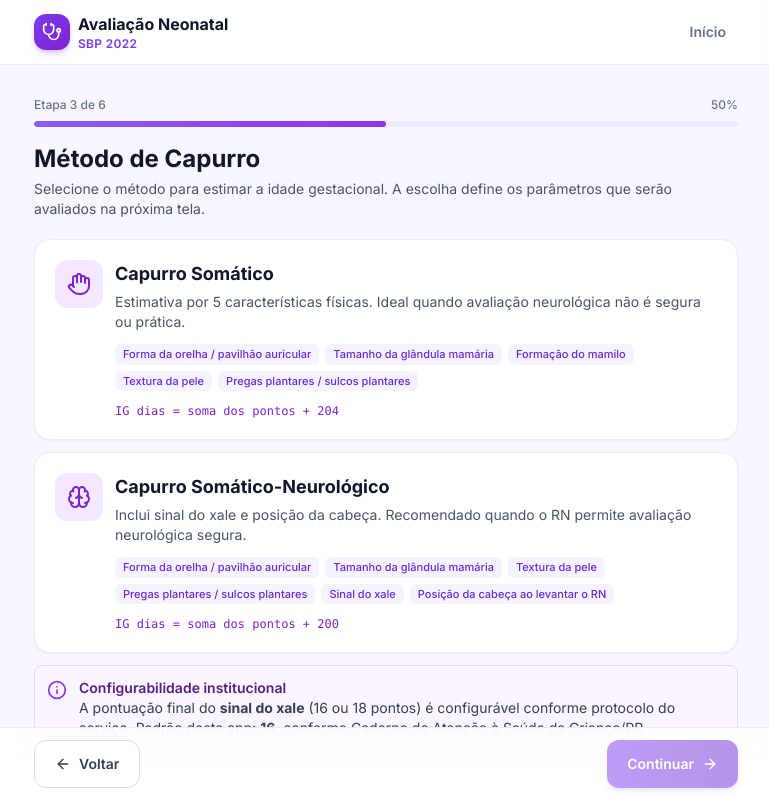
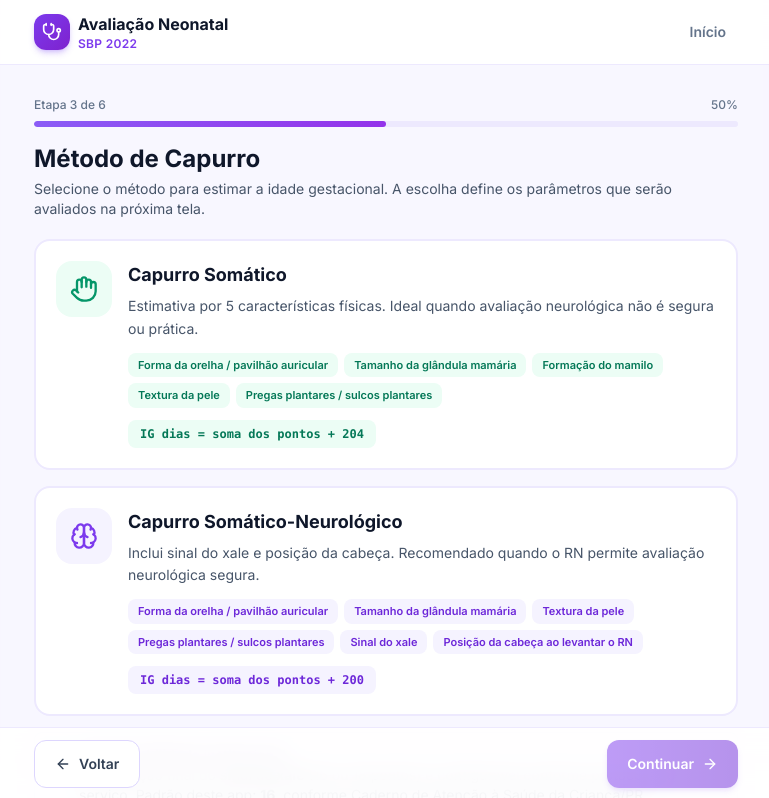
Before and after one commit to renato-RCM/Avaliacao_Neonatal_SBP_2022, a React (Vite) app: page /capurro/metodo in a window 1280 px wide. Shown: the top 798 px of the page, without its empty margins (254-1023 px from the left). Built offline with nearby package versions, Linux system fonts and the light colour scheme.

Commit message:
style: redesign profissional dos cards de selecao — gradientes, icones decorativos, animacoes, nivel diretoria

```diff
--- a/src/components/common/OptionCard.tsx
+++ b/src/components/common/OptionCard.tsx
@@ -1,4 +1,4 @@
-import { Check } from 'lucide-react';
+import { Check, Zap } from 'lucide-react';
 import { resolveAsset } from '@/utils/assets';
 
 interface OptionCardProps {
@@ -30,38 +30,61 @@ export function OptionCard({
     <button
       type="button"
       onClick={onSelect}
-      className={`card-clickable group relative flex flex-col text-left ${
-        selected ? 'card-selected' : ''
+      className={`group relative flex flex-col overflow-hidden rounded-2xl border-2 p-4 text-left transition-all duration-300 ${
+        selected
+          ? 'border-violet-500 bg-gradient-to-br from-violet-50 to-purple-50 shadow-lg shadow-violet-500/20 scale-[1.02]'
+          : 'border-violet-100 bg-white hover:border-violet-300 hover:shadow-md hover:scale-[1.01]'
       }`}
       aria-pressed={selected}
     >
-      <div className="flex items-start justify-between gap-2">
-        <span
-          className={`badge ${
-            selected
-              ? 'bg-clinical-600 text-white'
-              : showAsApgar
-                ? 'bg-violet-50 text-violet-700'
-                : 'bg-violet-100 text-violet-700'
-          }`}
-        >
-          {finalScoreLabel}
-        </span>
-        {selected && (
-          <span className="grid h-6 w-6 place-items-center rounded-full bg-clinical-600 text-white">
-            <Check className="h-4 w-4" aria-hidden />
-          </span>
-        )}
-      </div>
-
-      {url && (
-        <div className="my-3 flex aspect-[3/2] items-center justify-center overflow-hidden rounded-xl bg-violet-50/50">
-          <img src={url} alt={label} loading="lazy" className="max-h-full max-w-full" />
+      {/* Indicador de seleção */}
+      {selected && (
+        <div className="absolute -right-3 -top-3 grid h-8 w-8 place-items-center rounded-full bg-violet-600 text-white shadow-md">
+          <Check className="h-4 w-4" aria-hidden />
         </div>
       )}
 
-      <p className="text-sm font-medium leading-snug text-slate-800">{label}</p>
-      {note && <p className="mt-1 text-xs text-slate-500">{note}</p>}
+      {/* Score badge */}
+      <span
+        className={`inline-flex w-fit items-center gap-1.5 rounded-full px-3 py-1 text-xs font-bold transition-all ${
+          selected
+            ? 'bg-violet-600 text-white shadow-sm'
+            : showAsApgar
+              ? 'bg-rose-50 text-rose-700 group-hover:bg-rose-100'
+              : 'bg-violet-50 text-violet-700 group-hover:bg-violet-100'
+        }`}
+      >
+        {selected && <Zap className="h-3 w-3" />}
+        {finalScoreLabel}
+      </span>
+
+      {/* Imagem */}
+      {url && (
+        <div className={`my-3 flex aspect-[3/2] items-center justify-center overflow-hidden rounded-xl border-2 transition-colors ${
+          selected ? 'border-violet-200 bg-purple-50/50' : 'border-violet-50 bg-violet-50/30'
+        }`}>
+          <img src={url} alt={label} loading="lazy" className="max-h-full max-w-full object-contain transition-transform duration-300 group-hover:scale-105" />
+        </div>
+      )}
+
+      {/* Label */}
+      <p className={`text-sm font-semibold leading-snug transition-colors ${
+        selected ? 'text-violet-900' : 'text-slate-800'
+      }`}>
+        {label}
+      </p>
+
+      {/* Nota */}
+      {note && (
+        <p className={`mt-1 text-xs leading-relaxed ${selected ? 'text-violet-600' : 'text-slate-500'}`}>
+          {note}
+        </p>
+      )}
+
+      {/* Barra inferior indicativa quando selecionado */}
+      {selected && (
+        <div className="absolute bottom-0 left-0 right-0 h-1 bg-gradient-to-r from-violet-500 to-purple-600" />
+      )}
     </button>
   );
 }
--- a/src/pages/CapurroMetodo.tsx
+++ b/src/pages/CapurroMetodo.tsx
@@ -11,7 +11,7 @@ import {
 } from '@/utils/evaluationFlow';
 import { capurroConfig } from '@/data/config';
 import type { CapurroMethod } from '@/types/domain';
-import { Brain, Hand, Check } from 'lucide-react';
+import { Brain, Hand, Check, Sparkles } from 'lucide-react';
 
 function CapurroMetodoPage() {
   const modo = useEvaluationMode();
@@ -30,24 +30,28 @@ function CapurroMetodoPage() {
         nextDisabled={!metodo}
       />
 
-      <div className="space-y-3">
+      <div className="space-y-4">
         <MetodoCard
           metodo="capurro_somatico"
           selected={metodo === 'capurro_somatico'}
           onSelect={() => setMetodo('capurro_somatico')}
-          icon={<Hand className="h-6 w-6" aria-hidden />}
+          icon={<Hand className="h-7 w-7" aria-hidden />}
           itens={['orelha', 'glandula_mamaria', 'mamilo', 'pele', 'pregas_plantares']}
           formula="IG dias = soma dos pontos + 204"
           descricao="Estimativa por 5 características físicas. Ideal quando avaliação neurológica não é segura ou prática."
+          gradient="from-emerald-500 to-teal-600"
+          accent="emerald"
         />
         <MetodoCard
           metodo="capurro_somatoneurologico"
           selected={metodo === 'capurro_somatoneurologico'}
           onSelect={() => setMetodo('capurro_somatoneurologico')}
-          icon={<Brain className="h-6 w-6" aria-hidden />}
+          icon={<Brain className="h-7 w-7" aria-hidden />}
           itens={['orelha', 'glandula_mamaria', 'pele', 'pregas_plantares', 'xale', 'cabeca']}
           formula="IG dias = soma dos pontos + 200"
           descricao="Inclui sinal do xale e posição da cabeça. Recomendado quando o RN permite avaliação neurológica segura."
+          gradient="from-violet-500 to-purple-600"
+          accent="violet"
         />
 
         <Alert severity="info" title="Configurabilidade institucional">
@@ -76,6 +80,8 @@ function MetodoCard({
   itens,
   formula,
   descricao,
+  gradient,
+  accent,
 }: {
   metodo: CapurroMethod;
   selected: boolean;
@@ -84,44 +90,109 @@ function MetodoCard({
   itens: string[];
   formula: string;
   descricao: string;
+  gradient: string;
+  accent: string;
 }) {
   const cfg = capurroConfig.methods[metodo];
+
+  // Mapeamento de cores fixas (Tailwind JIT não suporta classes dinâmicas)
+  const iconBg: Record<string, string> = {
+    emerald: 'bg-emerald-50 text-emerald-600 group-hover:bg-emerald-100',
+    violet: 'bg-violet-50 text-violet-600 group-hover:bg-violet-100',
+  };
+  const chipBg: Record<string, string> = {
+    emerald: 'bg-emerald-50 text-emerald-700',
+    violet: 'bg-violet-50 text-violet-700',
+  };
+  const formulaBg: Record<string, string> = {
+    emerald: 'bg-emerald-50 text-emerald-700',
+    violet: 'bg-violet-50 text-violet-700',
+  };
+  const shadowColor: Record<string, string> = {
+    emerald: 'shadow-emerald-500/30',
+    violet: 'shadow-violet-500/30',
+  };
+
   return (
     <button
       type="button"
-      className={`card-clickable !p-5 text-left ${selected ? 'card-selected' : ''}`}
+      className={`group relative w-full overflow-hidden rounded-2xl border-2 p-5 text-left transition-all duration-300 ${
+        selected
+          ? `border-transparent bg-gradient-to-br ${gradient} text-white shadow-lg ${shadowColor[accent]} scale-[1.01]`
+          : 'border-violet-100 bg-white hover:border-violet-300 hover:shadow-md'
+      }`}
       onClick={onSelect}
       aria-pressed={selected}
     >
-      <div className="flex items-start gap-3">
+      {/* Fundo decorativo quando selecionado */}
+      {selected && (
+        <div className="pointer-events-none absolute -right-6 -top-6 h-24 w-24 rounded-full bg-white/10" />
+      )}
+      {selected && (
+        <div className="pointer-events-none absolute -bottom-4 -left-4 h-16 w-16 rounded-full bg-white/10" />
+      )}
+
+      <div className="relative flex items-start gap-4">
+        {/* Ícone */}
         <span
-          className={`grid h-12 w-12 flex-shrink-0 place-items-center rounded-xl ${
-            selected ? 'bg-clinical-600 text-white' : 'bg-clinical-100 text-clinical-700'
+          className={`grid h-14 w-14 flex-shrink-0 place-items-center rounded-2xl transition-all duration-300 ${
+            selected
+              ? 'bg-white/20 text-white shadow-inner'
+              : iconBg[accent]
           }`}
         >
           {icon}
         </span>
-        <div className="flex-1">
+
+        <div className="flex-1 min-w-0">
           <div className="flex items-start justify-between gap-2">
-            <h2 className="text-base font-bold text-slate-900 sm:text-lg">{cfg.label}</h2>
+            <div>
+              <h2 className={`text-lg font-bold ${selected ? 'text-white' : 'text-slate-900'}`}>
+                {cfg.label}
+              </h2>
+              {selected && (
+                <span className="mt-0.5 inline-flex items-center gap-1 rounded-full bg-white/20 px-2 py-0.5 text-[10px] font-semibold">
+                  <Sparkles className="h-3 w-3" /> Selecionado
+                </span>
+              )}
+            </div>
             {selected && (
-              <span className="grid h-6 w-6 place-items-center rounded-full bg-clinical-600 text-white">
+              <span className="grid h-7 w-7 flex-shrink-0 place-items-center rounded-full bg-white text-violet-600 shadow-sm">
                 <Check className="h-4 w-4" aria-hidden />
               </span>
             )}
           </div>
-          <p className="mt-1 text-sm text-slate-600">{descricao}</p>
+
+          <p className={`mt-1.5 text-sm leading-relaxed ${selected ? 'text-white/90' : 'text-slate-600'}`}>
+            {descricao}
+          </p>
+
+          {/* Chips de parâmetros */}
           <div className="mt-3 flex flex-wrap gap-1.5">
             {itens.map((it) => (
               <span
                 key={it}
-                className="rounded-md bg-violet-50 px-2 py-0.5 text-[11px] font-medium text-violet-700"
+                className={`rounded-lg px-2.5 py-1 text-[11px] font-semibold transition-colors ${
+                  selected
+                    ? 'bg-white/20 text-white'
+                    : chipBg[accent]
+                }`}
               >
                 {capurroConfig.items[it as keyof typeof capurroConfig.items]?.label ?? it}
               </span>
             ))}
           </div>
-          <p className="mt-3 font-mono text-xs text-clinical-700">{formula}</p>
+
+          {/* Fórmula */}
+          <div
+            className={`mt-3 inline-block rounded-lg px-3 py-1.5 font-mono text-xs font-semibold ${
+              selected
+                ? 'bg-white/20 text-white'
+                : formulaBg[accent]
+            }`}
+          >
+            {formula}
+          </div>
         </div>
       </div>
     </button>
```
